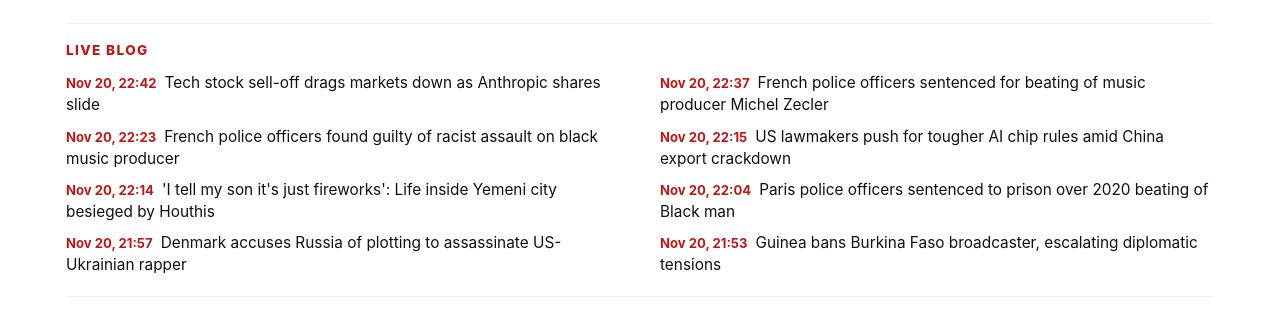
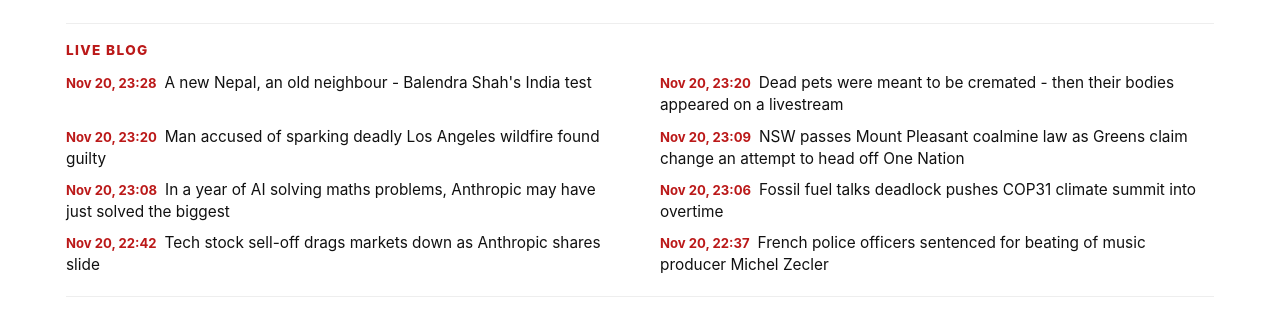
Before and after one commit to pintuguptaji/western-world-news, a plain HTML site: page index.html in a window 1280 px wide. Shown: the part 1454-1780 px from the top of the page. Drawn offline with Linux system fonts and the light colour scheme.

Commit message:
Auto-publish: 0 new stories, 2026-11-20

```diff
--- a/assets/js/content.js
+++ b/assets/js/content.js
@@ -610,6 +610,36 @@ window.WWN_DEFAULT_CONTENT = {
   ],
   "justIn": [
     {
+      "time": "Nov 20, 23:28",
+      "text": "A new Nepal, an old neighbour - Balendra Shah's India test",
+      "link": "live.html"
+    },
+    {
+      "time": "Nov 20, 23:20",
+      "text": "Dead pets were meant to be cremated - then their bodies appeared on a livestream",
+      "link": "live.html"
+    },
+    {
+      "time": "Nov 20, 23:20",
+      "text": "Man accused of sparking deadly Los Angeles wildfire found guilty",
+      "link": "live.html"
+    },
+    {
+      "time": "Nov 20, 23:09",
+      "text": "NSW passes Mount Pleasant coalmine law as Greens claim change an attempt to head off One Nation",
+      "link": "live.html"
+    },
+    {
+      "time": "Nov 20, 23:08",
+      "text": "In a year of AI solving maths problems, Anthropic may have just solved the biggest",
+      "link": "live.html"
+    },
+    {
+      "time": "Nov 20, 23:06",
+      "text": "Fossil fuel talks deadlock pushes COP31 climate summit into overtime",
+      "link": "live.html"
+    },
+    {
       "time": "Nov 20, 22:42",
       "text": "Tech stock sell-off drags markets down as Anthropic shares slide",
       "link": "live.html"
@@ -617,36 +647,6 @@ window.WWN_DEFAULT_CONTENT = {
     {
       "time": "Nov 20, 22:37",
       "text": "French police officers sentenced for beating of music producer Michel Zecler",
-      "link": "live.html"
-    },
-    {
-      "time": "Nov 20, 22:23",
-      "text": "French police officers found guilty of racist assault on black music producer",
-      "link": "live.html"
-    },
-    {
-      "time": "Nov 20, 22:15",
-      "text": "US lawmakers push for tougher AI chip rules amid China export crackdown",
-      "link": "live.html"
-    },
-    {
-      "time": "Nov 20, 22:14",
-      "text": "'I tell my son it's just fireworks': Life inside Yemeni city besieged by Houthis",
-      "link": "live.html"
-    },
-    {
-      "time": "Nov 20, 22:04",
-      "text": "Paris police officers sentenced to prison over 2020 beating of Black man",
-      "link": "live.html"
-    },
-    {
-      "time": "Nov 20, 21:57",
-      "text": "Denmark accuses Russia of plotting to assassinate US-Ukrainian rapper",
-      "link": "live.html"
-    },
-    {
-      "time": "Nov 20, 21:53",
-      "text": "Guinea bans Burkina Faso broadcaster, escalating diplomatic tensions",
       "link": "live.html"
     }
   ],
--- a/index.html
+++ b/index.html
@@ -86,7 +86,7 @@
 
 <section class="liveblog-strip" aria-label="Live blog">
 <h2 class="liveblog-label">Live Blog</h2>
-<ul id="just-in-list" class="liveblog-list"><li><time>Nov 20, 22:42</time><a href="live.html">Tech stock sell-off drags markets down as Anthropic shares slide</a></li><li><time>Nov 20, 22:37</time><a href="live.html">French police officers sentenced for beating of music producer Michel Zecler</a></li><li><time>Nov 20, 22:23</time><a href="live.html">French police officers found guilty of racist assault on black music producer</a></li><li><time>Nov 20, 22:15</time><a href="live.html">US lawmakers push for tougher AI chip rules amid China export crackdown</a></li><li><time>Nov 20, 22:14</time><a href="live.html">'I tell my son it's just fireworks': Life inside Yemeni city besieged by Houthis</a></li><li><time>Nov 20, 22:04</time><a href="live.html">Paris police officers sentenced to prison over 2020 beating of Black man</a></li><li><time>Nov 20, 21:57</time><a href="live.html">Denmark accuses Russia of plotting to assassinate US-Ukrainian rapper</a></li><li><time>Nov 20, 21:53</time><a href="live.html">Guinea bans Burkina Faso broadcaster, escalating diplomatic tensions</a></li></ul>
+<ul id="just-in-list" class="liveblog-list"><li><time>Nov 20, 23:28</time><a href="live.html">A new Nepal, an old neighbour - Balendra Shah's India test</a></li><li><time>Nov 20, 23:20</time><a href="live.html">Dead pets were meant to be cremated - then their bodies appeared on a livestream</a></li><li><time>Nov 20, 23:20</time><a href="live.html">Man accused of sparking deadly Los Angeles wildfire found guilty</a></li><li><time>Nov 20, 23:09</time><a href="live.html">NSW passes Mount Pleasant coalmine law as Greens claim change an attempt to head off One Nation</a></li><li><time>Nov 20, 23:08</time><a href="live.html">In a year of AI solving maths problems, Anthropic may have just solved the biggest</a></li><li><time>Nov 20, 23:06</time><a href="live.html">Fossil fuel talks deadlock pushes COP31 climate summit into overtime</a></li><li><time>Nov 20, 22:42</time><a href="live.html">Tech stock sell-off drags markets down as Anthropic shares slide</a></li><li><time>Nov 20, 22:37</time><a href="live.html">French police officers sentenced for beating of music producer Michel Zecler</a></li></ul>
 </section>
 
 <h2 class="section-head">Europe</h2><div class="card-grid four" data-section-block data-section="europe"><article class="card">
```
Also changed, not shown: data/articles.json (+24 -24 lines).
